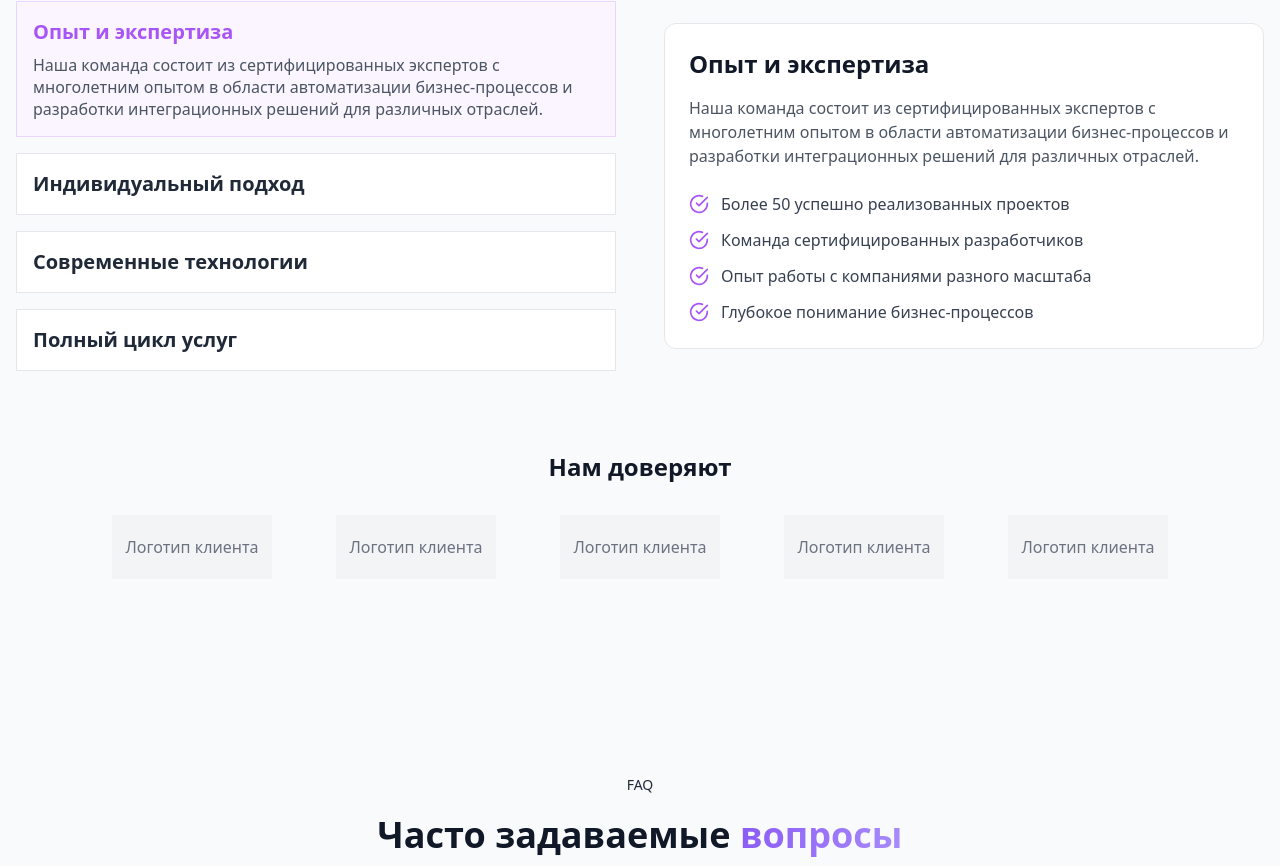
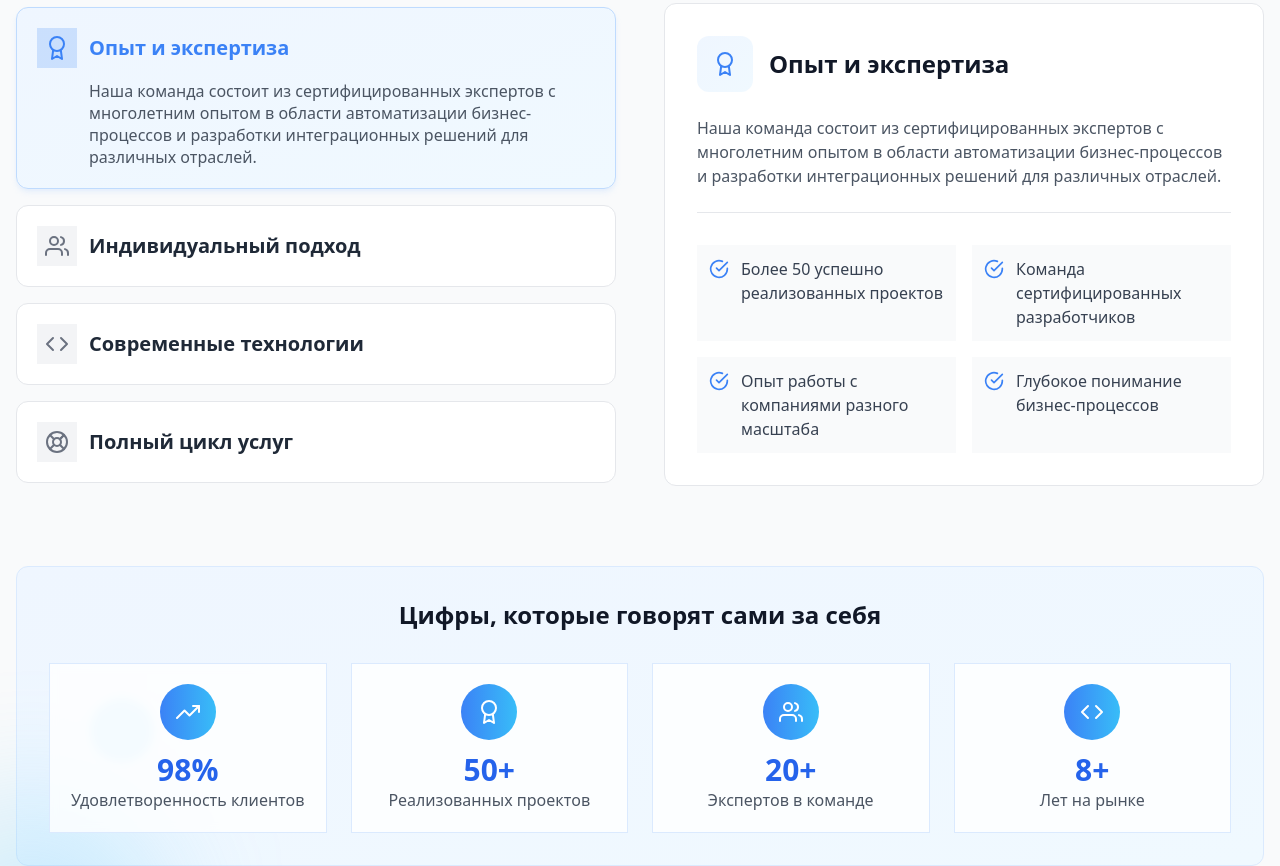
Before and after one commit to Neuropolis-ai/site, a Next.js app: page /workflow-automation in a window 1280 px wide. Shown: the part 8984-9850 px from the top of the page. Built offline with nearby package versions, Linux system fonts and the light colour scheme.

Commit message:
Улучшен компонент WorkflowAutomationWhyUs: заменены фиолетовые цвета на синие, добавлены современные элементы дизайна и раздел со статистикой

```diff
--- a/src/components/workflow-automation/WorkflowAutomationWhyUs.tsx
+++ b/src/components/workflow-automation/WorkflowAutomationWhyUs.tsx
@@ -4,7 +4,14 @@ import { motion } from "framer-motion";
 import Container from "@/components/ui/Container";
 import { useTheme } from "@/context/ThemeContext";
 import { useState } from "react";
-import { FiCheckCircle } from "react-icons/fi";
+import {
+  FiCheckCircle,
+  FiAward,
+  FiUsers,
+  FiCode,
+  FiLifeBuoy,
+  FiTrendingUp,
+} from "react-icons/fi";
 
 export default function WorkflowAutomationWhyUs() {
   const { isDark } = useTheme();
@@ -30,9 +37,22 @@ export default function WorkflowAutomationWhyUs() {
     },
   };
 
+  const floatingVariants = {
+    initial: { y: 0 },
+    animate: {
+      y: [0, -10, 0],
+      transition: {
+        duration: 5,
+        repeat: Infinity,
+        ease: "easeInOut",
+      },
+    },
+  };
+
   // Ключевые преимущества компании
   const advantages = [
     {
+      icon: <FiAward className="w-6 h-6" />,
       title: "Опыт и экспертиза",
       description:
         "Наша команда состоит из сертифицированных экспертов с многолетним опытом в области автоматизации бизнес-процессов и разработки интеграционных решений для различных отраслей.",
@@ -44,6 +64,7 @@ export default function WorkflowAutomationWhyUs() {
       ],
     },
     {
+      icon: <FiUsers className="w-6 h-6" />,
       title: "Индивидуальный подход",
       description:
         "Мы не предлагаем шаблонных решений. Каждый проект автоматизации разрабатывается индивидуально под конкретные задачи и особенности вашего бизнеса.",
@@ -55,6 +76,7 @@ export default function WorkflowAutomationWhyUs() {
       ],
     },
     {
+      icon: <FiCode className="w-6 h-6" />,
       title: "Современные технологии",
       description:
         "В разработке решений мы используем передовые технологии искусственного интеллекта, машинного обучения и облачных вычислений для создания эффективных и инновационных систем автоматизации.",
@@ -66,6 +88,7 @@ export default function WorkflowAutomationWhyUs() {
       ],
     },
     {
+      icon: <FiLifeBuoy className="w-6 h-6" />,
       title: "Полный цикл услуг",
       description:
         "Мы предоставляем полный спектр услуг: от анализа и разработки стратегии до внедрения, обучения персонала и последующей технической поддержки.",
@@ -79,15 +102,43 @@ export default function WorkflowAutomationWhyUs() {
   ];
 
   return (
-    <section id="workflow-why-us" className="py-16 md:py-24 relative">
+    <section
+      id="workflow-why-us"
+      className="py-16 md:py-24 relative overflow-hidden"
+    >
       {/* Градиентный фон */}
+      <div className="absolute inset-0 bg-gradient-to-b from-blue-50/80 to-white dark:from-blue-950/20 dark:to-gray-950 -z-10"></div>
+
+      {/* Сетка-фон */}
+      <div className="absolute inset-0 opacity-[0.03] dark:opacity-[0.02] -z-10">
         <div
-        className={`absolute inset-0 ${
-          isDark
-            ? "bg-gradient-to-b from-gray-900 to-black"
-            : "bg-gradient-to-b from-gray-50 to-white"
-        } -z-10`}
+          className="w-full h-full"
+          style={{
+            backgroundImage: "url('/grid-pattern.svg')",
+            backgroundSize: "24px 24px",
+            backgroundRepeat: "repeat",
+          }}
         ></div>
+      </div>
+
+      {/* Декоративные элементы */}
+      <div className="absolute -top-24 -right-24 w-64 h-64 bg-gradient-to-br from-blue-200/30 to-blue-400/30 dark:from-blue-500/10 dark:to-blue-700/10 rounded-full blur-3xl -z-5"></div>
+      <div className="absolute -bottom-24 -left-24 w-64 h-64 bg-gradient-to-tr from-sky-200/30 to-sky-400/30 dark:from-sky-500/10 dark:to-sky-700/10 rounded-full blur-3xl -z-5"></div>
+
+      {/* Анимированные элементы */}
+      <motion.div
+        variants={floatingVariants}
+        initial="initial"
+        animate="animate"
+        className="absolute top-[15%] right-[10%] w-12 h-12 bg-blue-400/20 dark:bg-blue-600/30 rounded-full backdrop-blur-md z-0"
+      ></motion.div>
+      <motion.div
+        variants={floatingVariants}
+        initial="initial"
+        animate="animate"
+        className="absolute bottom-[15%] left-[7%] w-16 h-16 bg-sky-400/20 dark:bg-sky-600/30 rounded-full backdrop-blur-md z-0"
+        style={{ animationDelay: "1.5s" }}
+      ></motion.div>
 
       <Container>
         <motion.div
@@ -99,9 +150,7 @@ export default function WorkflowAutomationWhyUs() {
         >
           <motion.div
             variants={itemVariants}
-            className={`inline-block px-4 py-1 rounded-full text-sm mb-4 switch-box ${
-              !isDark && "light-switch-box"
-            }`}
+            className="inline-flex items-center justify-center border border-blue-300 dark:border-blue-800 gap-2 px-4 py-1 rounded-full text-sm mb-4 bg-blue-500/10 text-blue-600 dark:text-blue-400"
           >
             Почему мы
           </motion.div>
@@ -110,7 +159,7 @@ export default function WorkflowAutomationWhyUs() {
             className="text-3xl md:text-4xl font-semibold text-gray-900 dark:text-white mb-4"
           >
             Почему клиенты выбирают{" "}
-            <span className="bg-clip-text text-transparent bg-gradient-to-r from-[#8B5CF6] to-[#A78BFA]">
+            <span className="bg-clip-text text-transparent bg-gradient-to-r from-blue-500 to-sky-400">
               Нейрополис
             </span>
           </motion.h2>
@@ -139,27 +188,42 @@ export default function WorkflowAutomationWhyUs() {
                   <div
                     key={index}
                     onClick={() => setActiveFeature(index)}
-                    className={`p-4 rounded-lg cursor-pointer transition-all ${
+                    className={`p-5 rounded-xl cursor-pointer transition-all ${
                       activeFeature === index
                         ? isDark
-                          ? "bg-purple-900/30 border border-purple-800/50"
-                          : "bg-purple-50 border border-purple-200"
+                          ? "bg-blue-900/30 border border-blue-800/50 shadow-lg shadow-blue-900/10"
+                          : "bg-gradient-to-br from-blue-50 to-sky-50 border border-blue-200 shadow-md shadow-blue-200/30"
                         : isDark
-                        ? "bg-gray-800/50 hover:bg-gray-800 border border-gray-700"
-                        : "bg-white hover:bg-gray-50 border border-gray-200"
+                        ? "bg-gray-800/50 hover:bg-gray-800 backdrop-blur-sm border border-gray-700 hover:border-blue-700/40"
+                        : "bg-white hover:bg-blue-50/30 border border-gray-200 hover:border-blue-200"
                     }`}
                   >
+                    <div className="flex items-center gap-3">
+                      <div
+                        className={`w-10 h-10 rounded-lg flex items-center justify-center ${
+                          activeFeature === index
+                            ? isDark
+                              ? "bg-blue-600/30 text-blue-400"
+                              : "bg-blue-500/20 text-blue-500"
+                            : isDark
+                            ? "bg-gray-700/50 text-gray-400"
+                            : "bg-gray-100 text-gray-500"
+                        }`}
+                      >
+                        {advantage.icon}
+                      </div>
                       <h3
                         className={`text-xl font-semibold ${
                           activeFeature === index
-                          ? "text-purple-500 dark:text-purple-400"
+                            ? "text-blue-500 dark:text-blue-400"
                             : "text-gray-800 dark:text-white"
                         }`}
                       >
                         {advantage.title}
                       </h3>
+                    </div>
                     {activeFeature === index && (
-                      <p className="text-gray-600 dark:text-gray-300 mt-2">
+                      <p className="text-gray-600 dark:text-gray-300 mt-3 pl-[52px]">
                         {advantage.description}
                       </p>
                     )}
@@ -171,22 +235,45 @@ export default function WorkflowAutomationWhyUs() {
             {/* Правая колонка - Детали */}
             <motion.div
               variants={itemVariants}
-              className={`p-6 rounded-xl ${
+              whileHover={{
+                y: -5,
+                transition: { duration: 0.3 },
+                boxShadow: isDark
+                  ? "0 10px 30px rgba(30, 64, 175, 0.2)"
+                  : "0 10px 30px rgba(59, 130, 246, 0.15)",
+              }}
+              className={`p-8 rounded-xl ${
                 isDark
-                  ? "bg-gray-800/50 border border-gray-700"
-                  : "bg-white border border-gray-200"
+                  ? "bg-gray-800/50 backdrop-blur-sm border border-gray-700"
+                  : "bg-white border border-gray-200 hover:border-blue-200"
               }`}
             >
-              <h3 className="text-2xl font-semibold text-gray-900 dark:text-white mb-4">
+              <div className="flex items-center mb-6">
+                <div
+                  className={`w-14 h-14 rounded-xl mr-4 flex items-center justify-center
+                  ${
+                    isDark
+                      ? "bg-gradient-to-br from-blue-600/20 to-sky-600/20 text-blue-400"
+                      : "bg-gradient-to-br from-blue-50 to-sky-50 text-blue-500"
+                  }`}
+                >
+                  {advantages[activeFeature].icon}
+                </div>
+                <h3 className="text-2xl font-semibold text-gray-900 dark:text-white">
                   {advantages[activeFeature].title}
                 </h3>
-              <p className="text-gray-600 dark:text-gray-300 mb-6">
+              </div>
+              <p className="text-gray-600 dark:text-gray-300 mb-8 border-b border-gray-200 dark:border-gray-700 pb-6">
                 {advantages[activeFeature].description}
               </p>
-              <div className="space-y-3">
+
+              <div className="grid grid-cols-1 sm:grid-cols-2 gap-4">
                 {advantages[activeFeature].points.map((point, index) => (
-                  <div key={index} className="flex items-start gap-3">
-                    <FiCheckCircle className="text-purple-500 text-xl flex-shrink-0 mt-0.5" />
+                  <div
+                    key={index}
+                    className="flex items-start gap-3 p-3 rounded-lg bg-gray-50 dark:bg-gray-800/50"
+                  >
+                    <FiCheckCircle className="text-blue-500 text-xl flex-shrink-0 mt-0.5" />
                     <span className="text-gray-700 dark:text-gray-300">
                       {point}
                     </span>
@@ -210,10 +297,16 @@ export default function WorkflowAutomationWhyUs() {
               <motion.div
                 key={index}
                 variants={itemVariants}
-                className={`p-4 rounded-lg border ${
+                className={`p-5 rounded-xl border ${
                   isDark
-                    ? "bg-gray-800/50 border-gray-700"
+                    ? "bg-gray-800/50 backdrop-blur-sm border-gray-700"
                     : "bg-white border-gray-200"
+                } ${
+                  activeFeature === index
+                    ? isDark
+                      ? "shadow-lg shadow-blue-900/10"
+                      : "shadow-md shadow-blue-200/30"
+                    : ""
                 }`}
               >
                 <div
@@ -222,35 +315,62 @@ export default function WorkflowAutomationWhyUs() {
                     setActiveFeature(activeFeature === index ? -1 : index)
                   }
                 >
+                  <div className="flex items-center gap-3">
+                    <div
+                      className={`w-10 h-10 rounded-lg flex items-center justify-center ${
+                        activeFeature === index
+                          ? isDark
+                            ? "bg-blue-600/30 text-blue-400"
+                            : "bg-blue-500/20 text-blue-500"
+                          : isDark
+                          ? "bg-gray-700/50 text-gray-400"
+                          : "bg-gray-100 text-gray-500"
+                      }`}
+                    >
+                      {advantage.icon}
+                    </div>
                     <h3
-                    className={`text-xl font-semibold ${
+                      className={`text-lg font-semibold ${
                         activeFeature === index
-                        ? "text-purple-500 dark:text-purple-400"
+                          ? "text-blue-500 dark:text-blue-400"
                           : "text-gray-800 dark:text-white"
                       }`}
                     >
                       {advantage.title}
                     </h3>
+                  </div>
+                  <div
+                    className={`w-8 h-8 rounded-full flex items-center justify-center transition-colors ${
+                      activeFeature === index
+                        ? isDark
+                          ? "bg-blue-900/50 text-blue-300"
+                          : "bg-blue-100 text-blue-500"
+                        : isDark
+                        ? "bg-gray-700"
+                        : "bg-gray-100"
+                    }`}
+                  >
                     <span
-                    className={`text-2xl transition-transform ${
+                      className={`transition-transform ${
                         activeFeature === index ? "transform rotate-180" : ""
                       }`}
                     >
                       ↓
                     </span>
                   </div>
+                </div>
                 {activeFeature === index && (
-                  <div className="mt-4">
-                    <p className="text-gray-600 dark:text-gray-300 mb-4">
+                  <div className="mt-4 space-y-4">
+                    <p className="text-gray-600 dark:text-gray-300">
                       {advantage.description}
                     </p>
-                    <div className="space-y-3">
+                    <div className="space-y-3 pt-3 border-t border-gray-100 dark:border-gray-700">
                       {advantage.points.map((point, pointIndex) => (
                         <div
                           key={pointIndex}
                           className="flex items-start gap-3"
                         >
-                          <FiCheckCircle className="text-purple-500 text-xl flex-shrink-0 mt-0.5" />
+                          <FiCheckCircle className="text-blue-500 text-lg flex-shrink-0 mt-0.5" />
                           <span className="text-gray-700 dark:text-gray-300">
                             {point}
                           </span>
@@ -264,35 +384,72 @@ export default function WorkflowAutomationWhyUs() {
           </motion.div>
         </div>
 
-        {/* Клиенты */}
+        {/* Статистика */}
         <motion.div
           variants={containerVariants}
           initial="hidden"
           whileInView="visible"
           viewport={{ once: true, amount: 0.1 }}
-          className="mt-20"
+          className="mt-20 p-8 rounded-xl bg-gradient-to-br from-blue-50 to-sky-50 dark:from-blue-900/20 dark:to-blue-800/10 border border-blue-100 dark:border-blue-800/30"
         >
           <motion.h3
             variants={itemVariants}
             className="text-2xl font-semibold text-gray-900 dark:text-white mb-8 text-center"
           >
-            Нам доверяют
+            Цифры, которые говорят сами за себя
           </motion.h3>
+
           <motion.div
             variants={itemVariants}
-            className="flex flex-wrap justify-center gap-10 md:gap-16 items-center opacity-70"
+            className="grid grid-cols-1 sm:grid-cols-2 lg:grid-cols-4 gap-6"
           >
-            {/* Здесь будут логотипы клиентов */}
-            {Array.from({ length: 5 }).map((_, index) => (
-              <div
-                key={index}
-                className={`w-32 h-12 md:w-40 md:h-16 rounded-lg flex items-center justify-center ${
-                  isDark ? "bg-gray-800" : "bg-gray-100"
-                }`}
-              >
-                <p className="text-gray-500">Логотип клиента</p>
+            <div className="p-5 rounded-lg bg-white/80 dark:bg-gray-800/50 backdrop-blur-sm border border-blue-100 dark:border-blue-900/30 text-center">
+              <div className="inline-flex mb-3 bg-gradient-to-r from-blue-500 to-sky-400 text-white w-14 h-14 rounded-full items-center justify-center">
+                <FiTrendingUp className="w-6 h-6" />
               </div>
-            ))}
+              <div className="text-3xl font-bold text-blue-600 dark:text-blue-400">
+                98%
+              </div>
+              <div className="text-gray-600 dark:text-gray-300">
+                Удовлетворенность клиентов
+              </div>
+            </div>
+
+            <div className="p-5 rounded-lg bg-white/80 dark:bg-gray-800/50 backdrop-blur-sm border border-blue-100 dark:border-blue-900/30 text-center">
+              <div className="inline-flex mb-3 bg-gradient-to-r from-blue-500 to-sky-400 text-white w-14 h-14 rounded-full items-center justify-center">
+                <FiAward className="w-6 h-6" />
+              </div>
+              <div className="text-3xl font-bold text-blue-600 dark:text-blue-400">
+                50+
+              </div>
+              <div className="text-gray-600 dark:text-gray-300">
+                Реализованных проектов
+              </div>
+            </div>
+
+            <div className="p-5 rounded-lg bg-white/80 dark:bg-gray-800/50 backdrop-blur-sm border border-blue-100 dark:border-blue-900/30 text-center">
+              <div className="inline-flex mb-3 bg-gradient-to-r from-blue-500 to-sky-400 text-white w-14 h-14 rounded-full items-center justify-center">
+                <FiUsers className="w-6 h-6" />
+              </div>
+              <div className="text-3xl font-bold text-blue-600 dark:text-blue-400">
+                20+
+              </div>
+              <div className="text-gray-600 dark:text-gray-300">
+                Экспертов в команде
+              </div>
+            </div>
+
+            <div className="p-5 rounded-lg bg-white/80 dark:bg-gray-800/50 backdrop-blur-sm border border-blue-100 dark:border-blue-900/30 text-center">
+              <div className="inline-flex mb-3 bg-gradient-to-r from-blue-500 to-sky-400 text-white w-14 h-14 rounded-full items-center justify-center">
+                <FiCode className="w-6 h-6" />
+              </div>
+              <div className="text-3xl font-bold text-blue-600 dark:text-blue-400">
+                8+
+              </div>
+              <div className="text-gray-600 dark:text-gray-300">
+                Лет на рынке
+              </div>
+            </div>
           </motion.div>
         </motion.div>
       </Container>
```
Lines whose indentation alone changed are shown as unchanged.
